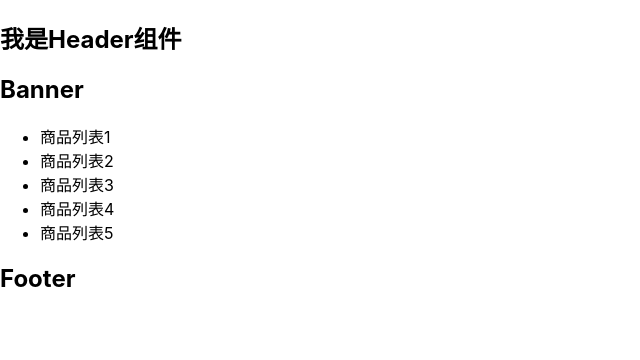
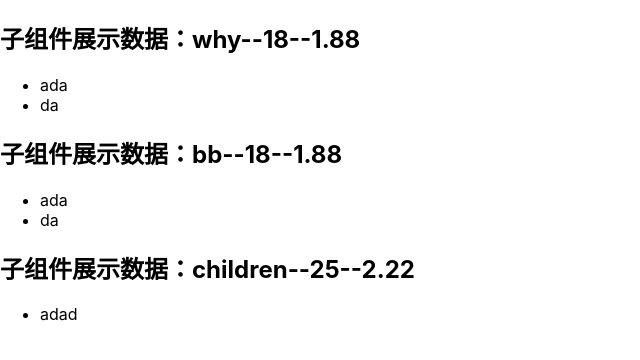
Before and after one commit to yongbonbon/react_core, a React (Create React App) app: page / in a window 1280 px wide. Shown: the top 360 px of the page, without its empty margins (0-640 px from the left). Built offline with nearby package versions, Linux system fonts and the light colour scheme.

Commit message:
'父传子通信'

```diff
--- /dev/null
+++ b/src/02_learn_component/03_组件间通信/04_父传子通信-属性验证.js
@@ -0,0 +1,44 @@
+import React, { Component } from "react";
+import PropTypes from "prop-types";
+
+const Children = (props) => {
+  const { name, age, height, names } = props;
+  return (
+    <div>
+      <h2>子组件展示数据：{name + "--" + age + "--" + height}</h2>
+      <ul>
+        {names.map((item, index) => {
+          debugger
+          return <li key={index}>{item}</li>;
+        })}
+      </ul>
+    </div>
+  );
+};
+
+Children.propTypes = {
+  name: PropTypes.string,
+  age: PropTypes.number,
+  height: PropTypes.number,
+  names: PropTypes.array,
+};
+
+Children.defaultProps = {
+  name: 'children',
+  age: 25,
+  height: 2.22,
+  names:['adad'],
+};
+
+
+export default class App extends Component {
+  render() {
+    return (
+      <div>
+        <Children name="why" age={18} height={1.88} names={["ada", "da"]}/>
+        <Children name="bb" age={18} height={1.88} names={["ada", "da"]} />
+        <Children />
+      </div>
+    );
+  }
+}
--- a/src/index.js
+++ b/src/index.js
@@ -1,7 +1,7 @@
 import React from "react";
 import ReactDOM from "react-dom";
 import "./index.css";
-import App from "./02_learn_component/03_组件间通信/01_组件间的嵌套";
+import App from "./02_learn_component/03_组件间通信/04_父传子通信-属性验证";
 
 ReactDOM.render(
   <div>
```
Also changed, not shown: src/02_learn_component/03_组件间通信/02_父传子通信_类组件.js (added, +24 -0 lines), src/02_learn_component/03_组件间通信/03_父传子通信-函数组件.js (added, +21 -0 lines).
